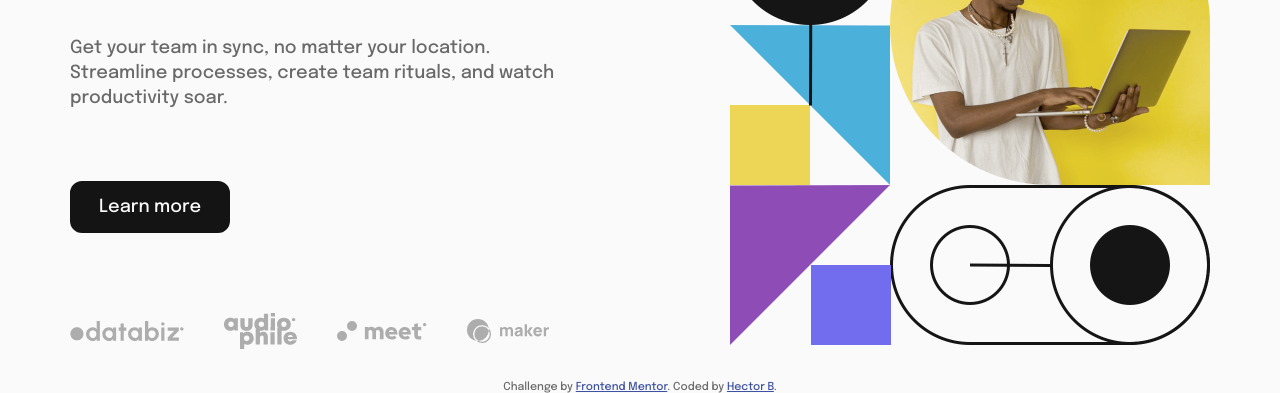
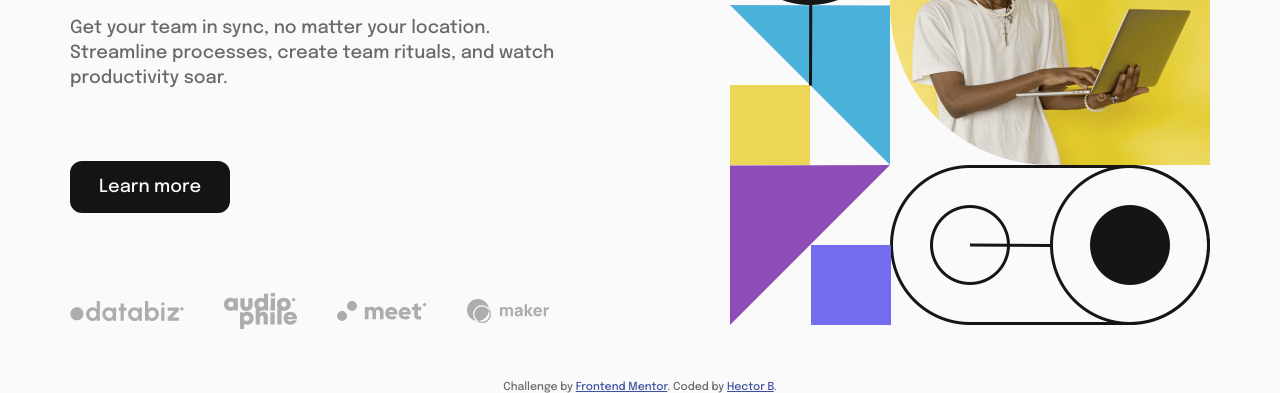
Before and after one commit to hector1234567/intro-section-with-dropdown-navigation, a plain HTML site: page index.html in a window 1280 px wide. Shown: the part 407-800 px from the top of the page. Drawn offline with Linux system fonts and the light colour scheme.

Commit message:
margin bottom

```diff
--- a/style.css
+++ b/style.css
@@ -125,6 +125,8 @@ body {
 
 .main {
     width: 114rem;
+    margin-bottom: 4rem;
+
     display: flex;
     justify-content: space-between;
     align-items: center;
```
